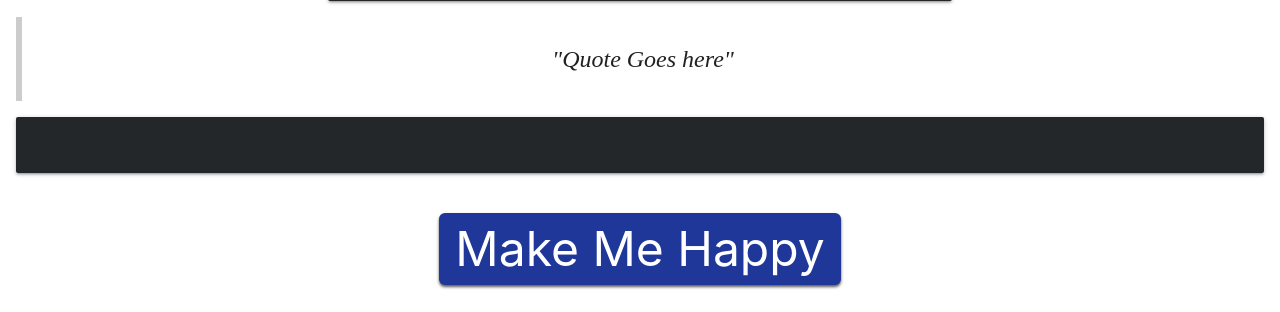
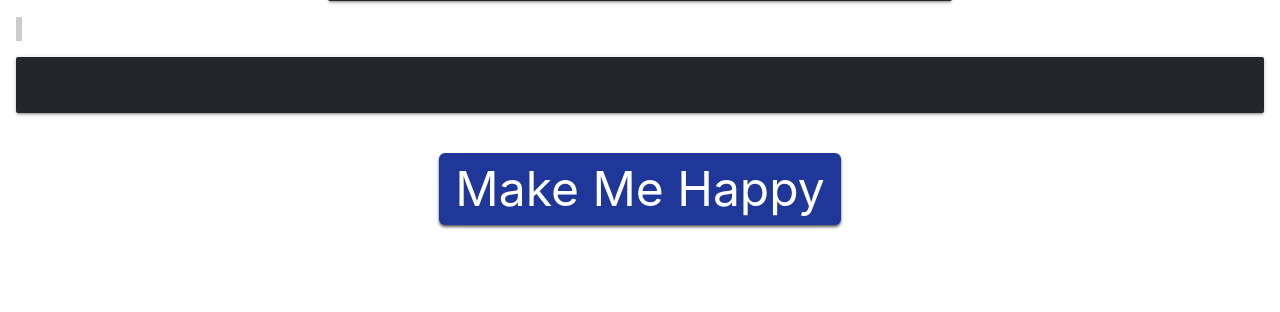
Before and after one commit to WilliamDann/hack2018, a Flask app: page / in a window 1280 px wide. Shown: the part 455-767 px from the top of the page. Run offline with Flask 2, Linux system fonts and the light colour scheme.

Commit message:
Remove quote placeholder

```diff
--- a/CodeDay/home.html
+++ b/CodeDay/home.html
@@ -30,7 +30,7 @@
 
 
         <div class="w3-panel w3-leftbar">
-            <p class="w3-xlarge w3-serif"><i id="quote">"Quote Goes here"</i></p>
+            <p class="w3-xlarge w3-serif"><i id="quote"></i></p>
         </div>
 
         <!--<div class="w3-panel">
--- a/CodeDay/templates/home.html
+++ b/CodeDay/templates/home.html
@@ -30,7 +30,7 @@
 
 
         <div class="w3-panel w3-leftbar">
-            <p class="w3-xlarge w3-serif"><i id="quote">"Quote Goes here"</i></p>
+            <p class="w3-xlarge w3-serif"><i id="quote"></i></p>
         </div>
 
         <!--<div class="w3-panel">
```
